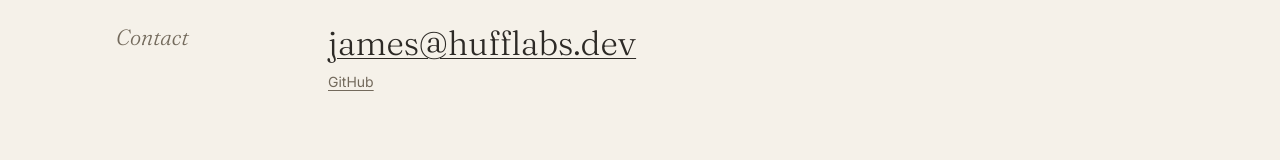
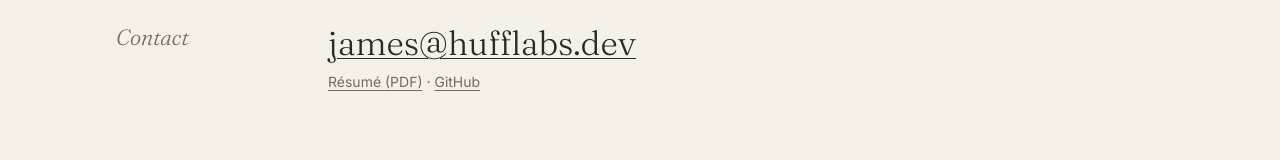
Before and after one commit to n0rthstar88/hufflabs.dev, a plain HTML site: page index.html in a window 1280 px wide. Shown: the part 4112-4272 px from the top of the page. Drawn offline with Linux system fonts and the light colour scheme.

Commit message:
Add résumé

```diff
--- a/index.html
+++ b/index.html
@@ -180,7 +180,7 @@
       <h2>Contact</h2>
       <div>
         <p class="email"><a href="mailto:james@hufflabs.dev">james@hufflabs.dev</a></p>
-        <p class="note"><a href="https://github.com/n0rthstar88">GitHub</a></p>
+        <p class="note"><a href="assets/James_Huffman_Resume.pdf">Résumé (PDF)</a> · <a href="https://github.com/n0rthstar88">GitHub</a></p>
       </div>
     </section>
   </main>
```
Also changed, not shown: 1 other file.
